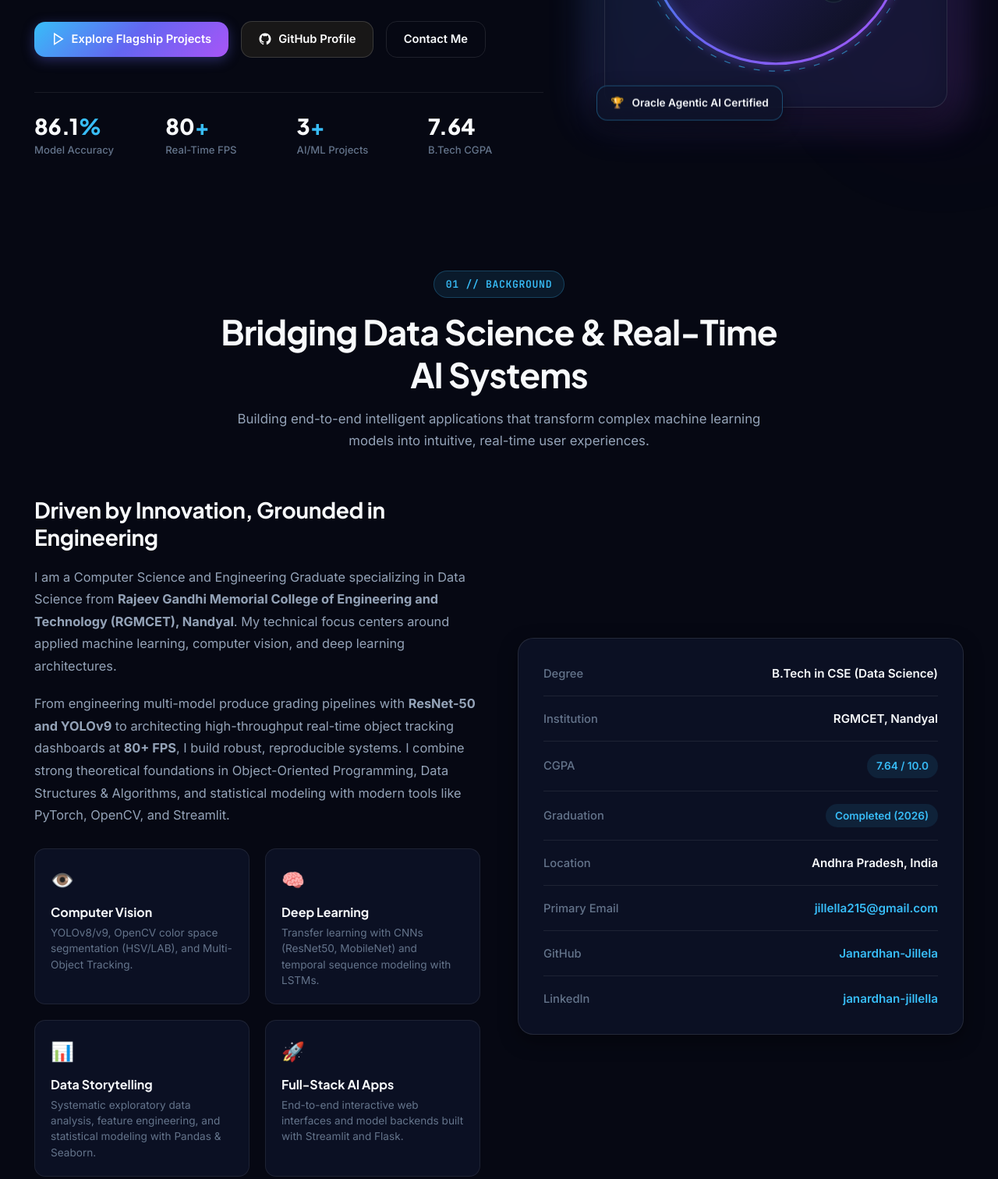
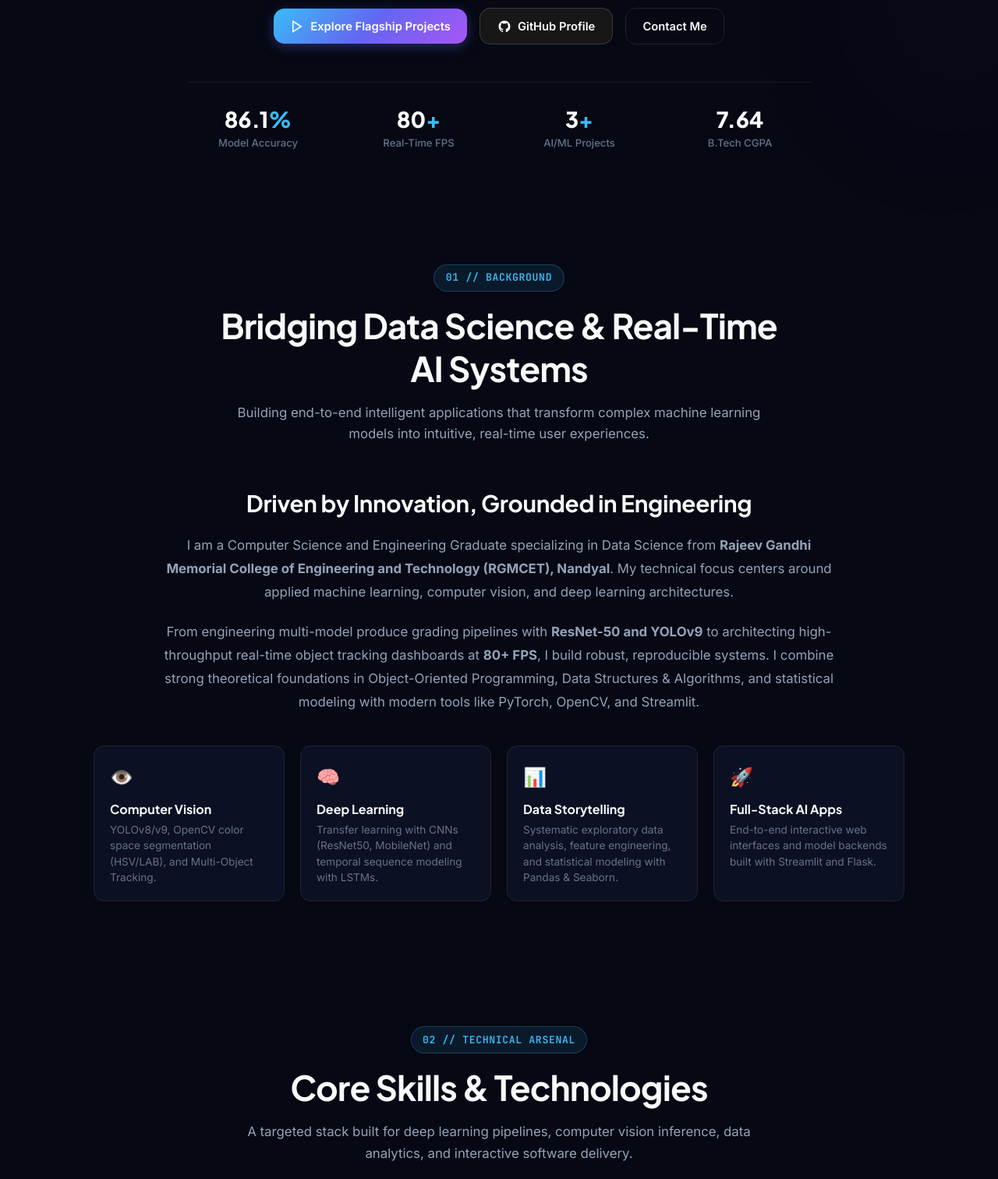
Before and after one commit to Janardhan-Jillela/Janardhan-Jillela.github.io, a plain HTML site: page index.html in a window 1280 px wide. Shown: the part 520-2032 px from the top of the page at 78% size. Drawn offline with Linux system fonts and the light colour scheme.

Commit message:
refactor: remove hero avatar graphic and about sidebar card for clean centered layout

```diff
--- a/assets/css/style.css
+++ b/assets/css/style.css
@@ -413,10 +413,13 @@ h1, h2, h3, h4, h5, h6 {
 }
 
 .hero-grid {
-  display: grid;
-  grid-template-columns: 1.15fr 0.85fr;
-  align-items: center;
-  gap: 3.5rem;
+  display: block;
+}
+
+.hero-content {
+  max-width: 860px;
+  margin: 0 auto;
+  text-align: center;
 }
 
 .hero-badge-wrap {
@@ -466,6 +469,7 @@ h1, h2, h3, h4, h5, h6 {
   margin-bottom: 1.5rem;
   display: flex;
   align-items: center;
+  justify-content: center;
   gap: 0.5rem;
   flex-wrap: wrap;
 }
@@ -484,27 +488,31 @@ h1, h2, h3, h4, h5, h6 {
 }
 
 .hero-bio {
-  font-size: 1.1rem;
+  font-size: 1.15rem;
   color: var(--text-secondary);
-  line-height: 1.7;
-  margin-bottom: 2rem;
-  max-width: 600px;
+  line-height: 1.75;
+  margin: 0 auto 2.25rem;
+  max-width: 760px;
 }
 
 .hero-actions {
   display: flex;
   align-items: center;
+  justify-content: center;
   gap: 1rem;
   flex-wrap: wrap;
-  margin-bottom: 2.75rem;
+  margin-bottom: 3rem;
 }
 
 .hero-stats {
   display: grid;
   grid-template-columns: repeat(4, 1fr);
-  gap: 1.25rem;
-  padding-top: 1.75rem;
+  gap: 1.5rem;
+  padding-top: 2rem;
   border-top: 1px solid var(--border-subtle);
+  max-width: 800px;
+  margin: 0 auto;
+  text-align: center;
 }
 
 .stat-item {
@@ -619,30 +627,35 @@ h1, h2, h3, h4, h5, h6 {
 }
 
 .about-grid {
-  display: grid;
-  grid-template-columns: 1fr 1fr;
-  gap: 3rem;
-  align-items: center;
+  display: block;
+  max-width: 1040px;
+  margin: 0 auto;
+}
+
+.about-content {
+  text-align: center;
 }
 
 .about-content h3 {
-  font-size: 1.75rem;
+  font-size: 1.85rem;
   margin-bottom: 1.25rem;
   letter-spacing: -0.01em;
 }
 
 .about-content p {
   color: var(--text-secondary);
-  font-size: 1.02rem;
-  line-height: 1.75;
-  margin-bottom: 1.25rem;
+  font-size: 1.05rem;
+  line-height: 1.8;
+  margin: 0 auto 1.25rem;
+  max-width: 860px;
 }
 
 .about-features {
   display: grid;
-  grid-template-columns: repeat(2, 1fr);
+  grid-template-columns: repeat(4, 1fr);
   gap: 1.25rem;
-  margin-top: 1.75rem;
+  margin-top: 2.5rem;
+  text-align: left;
 }
 
 .feature-box {
@@ -1766,38 +1779,13 @@ textarea.form-control {
    RESPONSIVE DESIGN (MEDIA QUERIES)
    ------------------------------------------------------------------- */
 @media (max-width: 992px) {
-  .hero-grid {
-    grid-template-columns: 1fr;
-    gap: 3rem;
-    text-align: center;
-  }
-
-  .hero-bio {
-    margin-inline: auto;
-  }
-
-  .hero-subtitle {
-    justify-content: center;
-  }
-
-  .hero-actions {
-    justify-content: center;
-  }
-
   .hero-stats {
     grid-template-columns: repeat(2, 1fr);
     gap: 1.5rem;
   }
 
-  .hero-visual {
-    order: -1;
-    max-width: 360px;
-    margin-inline: auto;
-  }
-
-  .about-grid {
-    grid-template-columns: 1fr;
-    gap: 2.5rem;
+  .about-features {
+    grid-template-columns: repeat(2, 1fr);
   }
 
   .timeline-split {
--- a/index.html
+++ b/index.html
@@ -145,27 +145,6 @@
             </div>
           </div>
         </div>
-
-        <div class="hero-visual">
-          <div class="visual-card-wrap">
-            <div class="visual-card-glow"></div>
-
-            <!-- Floating Highlights -->
-            <div class="floating-pill pill-top">
-              <span style="color:#10b981;">⚡</span>
-              <span>YOLOv9 + ResNet50 Pipeline</span>
-            </div>
-
-            <div class="visual-card">
-              <img src="assets/images/profile-illustration.svg" alt="Janardhan Jillela AI Profile Illustration" />
-            </div>
-
-            <div class="floating-pill pill-bottom">
-              <span style="color:#a855f7;">🏆</span>
-              <span>Oracle Agentic AI Certified</span>
-            </div>
-          </div>
-        </div>
       </div>
     </div>
   </section>
@@ -218,43 +197,6 @@
               <div class="feature-icon">🚀</div>
               <h4>Full-Stack AI Apps</h4>
               <p>End-to-end interactive web interfaces and model backends built with Streamlit and Flask.</p>
-            </div>
-          </div>
-        </div>
-
-        <div class="about-sidebar">
-          <div class="about-card-info">
-            <div class="info-row">
-              <span class="info-label">Degree</span>
-              <span class="info-val">B.Tech in CSE (Data Science)</span>
-            </div>
-            <div class="info-row">
-              <span class="info-label">Institution</span>
-              <span class="info-val">RGMCET, Nandyal</span>
-            </div>
-            <div class="info-row">
-              <span class="info-label">CGPA</span>
-              <span class="info-val"><span class="info-badge">7.64 / 10.0</span></span>
-            </div>
-            <div class="info-row">
-              <span class="info-label">Graduation</span>
-              <span class="info-val"><span class="info-badge">Completed (2026)</span></span>
-            </div>
-            <div class="info-row">
-              <span class="info-label">Location</span>
-              <span class="info-val">Andhra Pradesh, India</span>
-            </div>
-            <div class="info-row">
-              <span class="info-label">Primary Email</span>
-              <span class="info-val"><a href="mailto:jillella215@gmail.com" style="color:var(--accent-cyan-bright);">jillella215@gmail.com</a></span>
-            </div>
-            <div class="info-row">
-              <span class="info-label">GitHub</span>
-              <span class="info-val"><a href="https://github.com/Janardhan-Jillela" target="_blank" style="color:var(--accent-cyan-bright);">Janardhan-Jillela</a></span>
-            </div>
-            <div class="info-row">
-              <span class="info-label">LinkedIn</span>
-              <span class="info-val"><a href="https://www.linkedin.com/in/janardhan-jillella/" target="_blank" style="color:var(--accent-cyan-bright);">janardhan-jillella</a></span>
             </div>
           </div>
         </div>
```
